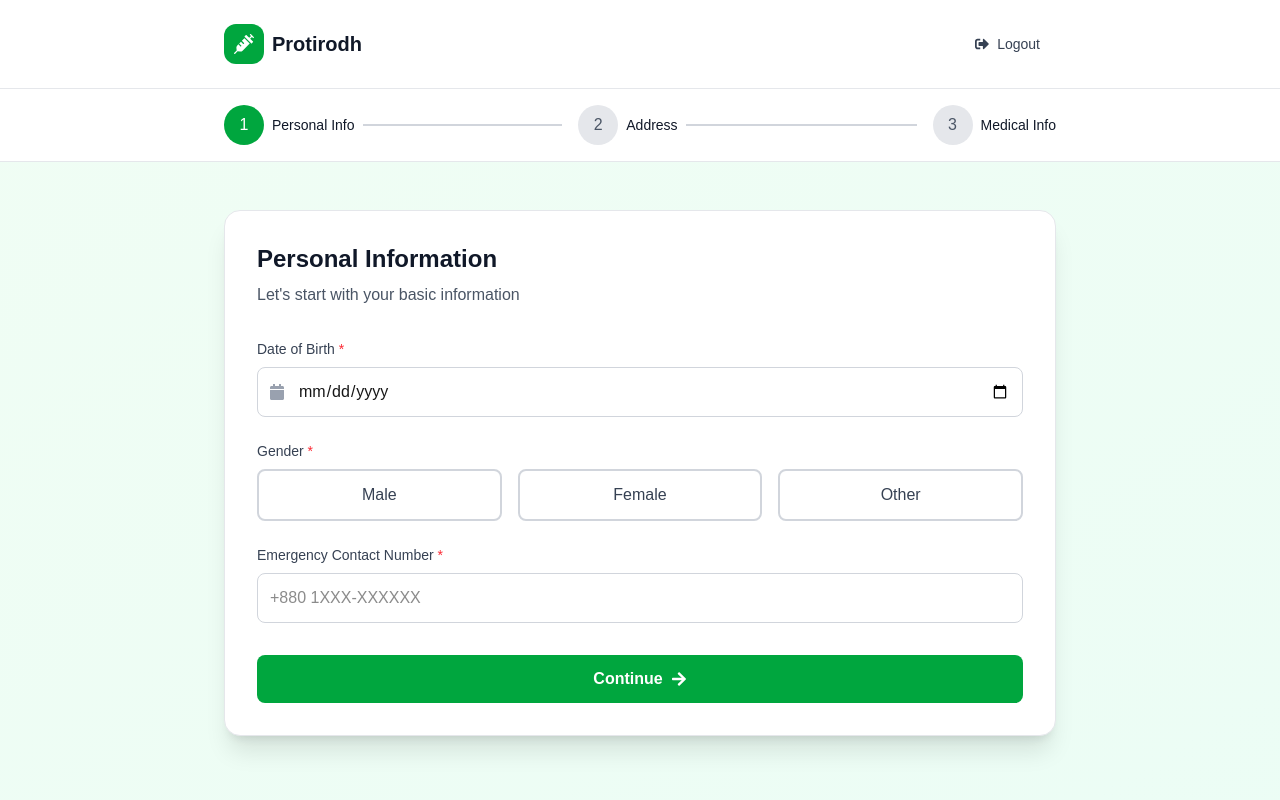
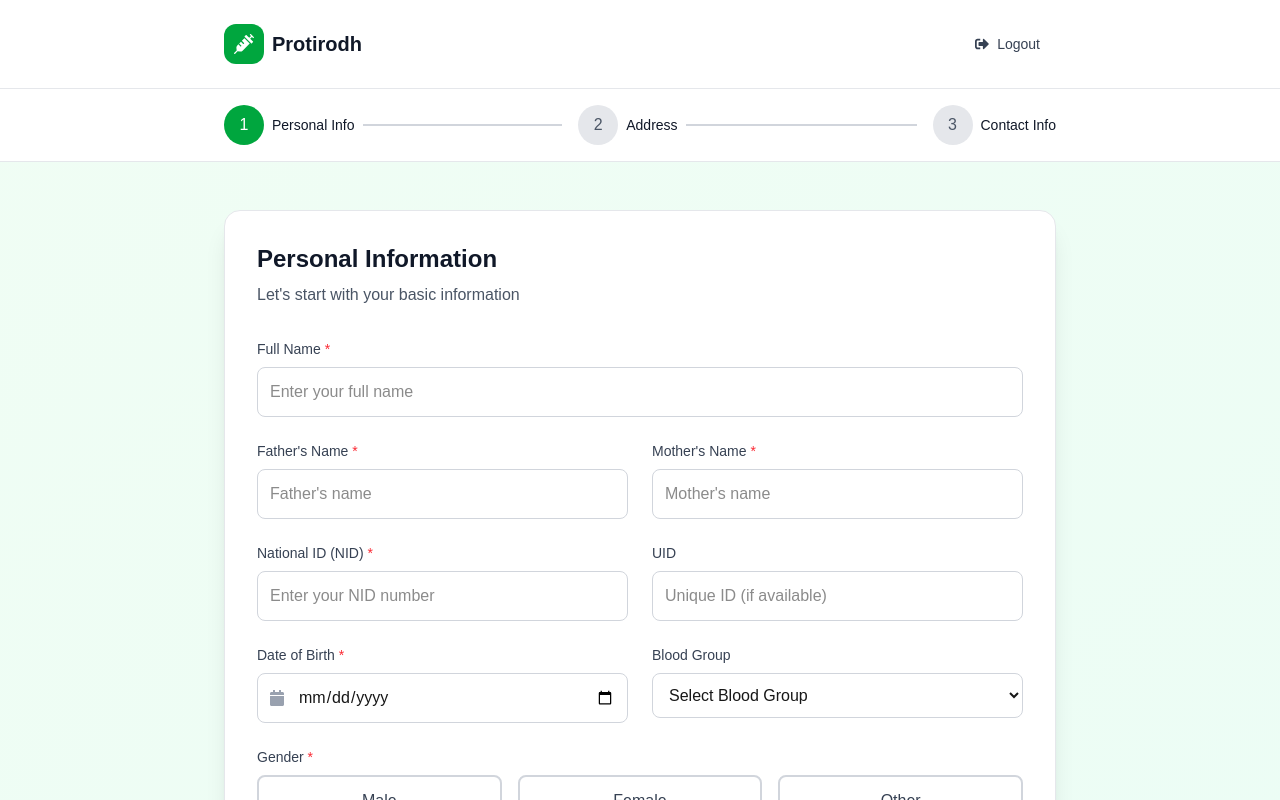
Before and after one commit to NEUB-DevX/protirodh, a Next.js app: page /onboarding in a window 1280 px wide. Shown: the top 800 px of the page. Built offline with nearby package versions, Linux system fonts and the light colour scheme.

Commit message:
Updated MVP

```diff
--- a/app/onboarding/page.tsx
+++ b/app/onboarding/page.tsx
@@ -8,14 +8,23 @@ export default function Onboarding() {
   const router = useRouter();
   const [step, setStep] = useState(1);
   const [formData, setFormData] = useState({
-    dateOfBirth: "",
+    // Personal Information
+    uid: "",
+    nid: "",
+    name: "",
+    dob: "",
     gender: "",
-    address: "",
+    b_group: "",
+    f_name: "",
+    m_name: "",
+    // Contact Information
     division: "",
-    district: "",
+    zila: "",
+    upzila: "",
+    village: "",
+    house: "",
+    // Additional
     emergencyContact: "",
-    medicalConditions: "",
-    allergies: "",
   });
 
   const handleLogout = () => {
@@ -28,7 +37,26 @@ export default function Onboarding() {
     if (step < 3) {
       setStep(step + 1);
     } else {
-      // Complete onboarding
+      // Complete onboarding - save to localStorage
+      const onboardingData = {
+        uid: formData.uid,
+        nid: formData.nid,
+        b_group: formData.b_group,
+        gender: formData.gender,
+        name: formData.name,
+        dob: formData.dob,
+        f_name: formData.f_name,
+        m_name: formData.m_name,
+        contact: {
+          division: formData.division,
+          zila: formData.zila,
+          upzila: formData.upzila,
+          village: formData.village,
+          house: formData.house,
+        },
+      };
+
+      localStorage.setItem("onboardingData", JSON.stringify(onboardingData));
       localStorage.setItem("needsOnboarding", "false");
       localStorage.setItem("onboardingCompleted", "true");
       router.push("/portal");
@@ -105,7 +133,7 @@ export default function Onboarding() {
                 {step > 3 ? <FaCheckCircle /> : "3"}
               </div>
               <div className="hidden sm:block">
-                <p className="text-sm font-medium text-gray-900">Medical Info</p>
+                <p className="text-sm font-medium text-gray-900">Contact Info</p>
               </div>
             </div>
           </div>
@@ -129,6 +157,90 @@ export default function Onboarding() {
               <div className="space-y-6">
                 <div>
                   <label className="mb-2 block text-sm font-medium text-gray-700">
+                    Full Name <span className="text-red-500">*</span>
+                  </label>
+                  <input
+                    type="text"
+                    placeholder="Enter your full name"
+                    value={formData.name}
+                    onChange={(e) =>
+                      setFormData({ ...formData, name: e.target.value })
+                    }
+                    className="block w-full rounded-lg border border-gray-300 py-3 px-3 focus:border-green-500 focus:outline-none focus:ring-1 focus:ring-green-500"
+                    required
+                  />
+                </div>
+
+                <div className="grid gap-6 md:grid-cols-2">
+                  <div>
+                    <label className="mb-2 block text-sm font-medium text-gray-700">
+                      Father&apos;s Name <span className="text-red-500">*</span>
+                    </label>
+                    <input
+                      type="text"
+                      placeholder="Father's name"
+                      value={formData.f_name}
+                      onChange={(e) =>
+                        setFormData({ ...formData, f_name: e.target.value })
+                      }
+                      className="block w-full rounded-lg border border-gray-300 py-3 px-3 focus:border-green-500 focus:outline-none focus:ring-1 focus:ring-green-500"
+                      required
+                    />
+                  </div>
+
+                  <div>
+                    <label className="mb-2 block text-sm font-medium text-gray-700">
+                      Mother&apos;s Name <span className="text-red-500">*</span>
+                    </label>
+                    <input
+                      type="text"
+                      placeholder="Mother's name"
+                      value={formData.m_name}
+                      onChange={(e) =>
+                        setFormData({ ...formData, m_name: e.target.value })
+                      }
+                      className="block w-full rounded-lg border border-gray-300 py-3 px-3 focus:border-green-500 focus:outline-none focus:ring-1 focus:ring-green-500"
+                      required
+                    />
+                  </div>
+                </div>
+
+                <div className="grid gap-6 md:grid-cols-2">
+                  <div>
+                    <label className="mb-2 block text-sm font-medium text-gray-700">
+                      National ID (NID) <span className="text-red-500">*</span>
+                    </label>
+                    <input
+                      type="text"
+                      placeholder="Enter your NID number"
+                      value={formData.nid}
+                      onChange={(e) =>
+                        setFormData({ ...formData, nid: e.target.value })
+                      }
+                      className="block w-full rounded-lg border border-gray-300 py-3 px-3 focus:border-green-500 focus:outline-none focus:ring-1 focus:ring-green-500"
+                      required
+                    />
+                  </div>
+
+                  <div>
+                    <label className="mb-2 block text-sm font-medium text-gray-700">
+                      UID
+                    </label>
+                    <input
+                      type="text"
+                      placeholder="Unique ID (if available)"
+                      value={formData.uid}
+                      onChange={(e) =>
+                        setFormData({ ...formData, uid: e.target.value })
+                      }
+                      className="block w-full rounded-lg border border-gray-300 py-3 px-3 focus:border-green-500 focus:outline-none focus:ring-1 focus:ring-green-500"
+                    />
+                  </div>
+                </div>
+
+                <div className="grid gap-6 md:grid-cols-2">
+                  <div>
+                    <label className="mb-2 block text-sm font-medium text-gray-700">
                       Date of Birth <span className="text-red-500">*</span>
                     </label>
                     <div className="relative">
@@ -137,13 +249,37 @@ export default function Onboarding() {
                       </div>
                       <input
                         type="date"
-                      value={formData.dateOfBirth}
+                        value={formData.dob}
                         onChange={(e) =>
-                        setFormData({ ...formData, dateOfBirth: e.target.value })
+                          setFormData({ ...formData, dob: e.target.value })
                         }
                         className="block w-full rounded-lg border border-gray-300 py-3 pl-10 pr-3 focus:border-green-500 focus:outline-none focus:ring-1 focus:ring-green-500"
                         required
                       />
+                    </div>
+                  </div>
+
+                  <div>
+                    <label className="mb-2 block text-sm font-medium text-gray-700">
+                      Blood Group
+                    </label>
+                    <select
+                      value={formData.b_group}
+                      onChange={(e) =>
+                        setFormData({ ...formData, b_group: e.target.value })
+                      }
+                      className="block w-full rounded-lg border border-gray-300 py-3 px-3 focus:border-green-500 focus:outline-none focus:ring-1 focus:ring-green-500"
+                    >
+                      <option value="">Select Blood Group</option>
+                      <option value="A+">A+</option>
+                      <option value="A-">A-</option>
+                      <option value="B+">B+</option>
+                      <option value="B-">B-</option>
+                      <option value="O+">O+</option>
+                      <option value="O-">O-</option>
+                      <option value="AB+">AB+</option>
+                      <option value="AB-">AB-</option>
+                    </select>
                   </div>
                 </div>
 
@@ -168,22 +304,6 @@ export default function Onboarding() {
                     ))}
                   </div>
                 </div>
-
-                <div>
-                  <label className="mb-2 block text-sm font-medium text-gray-700">
-                    Emergency Contact Number <span className="text-red-500">*</span>
-                  </label>
-                  <input
-                    type="tel"
-                    placeholder="+880 1XXX-XXXXXX"
-                    value={formData.emergencyContact}
-                    onChange={(e) =>
-                      setFormData({ ...formData, emergencyContact: e.target.value })
-                    }
-                    className="block w-full rounded-lg border border-gray-300 py-3 px-3 focus:border-green-500 focus:outline-none focus:ring-1 focus:ring-green-500"
-                    required
-                  />
-                </div>
               </div>
             </div>
           )}
@@ -196,27 +316,6 @@ export default function Onboarding() {
               </div>
 
               <div className="space-y-6">
-                <div>
-                  <label className="mb-2 block text-sm font-medium text-gray-700">
-                    Full Address <span className="text-red-500">*</span>
-                  </label>
-                  <div className="relative">
-                    <div className="pointer-events-none absolute top-3 left-3">
-                      <FaMapMarkerAlt className="text-gray-400" />
-                    </div>
-                    <textarea
-                      placeholder="Enter your complete address"
-                      value={formData.address}
-                      onChange={(e) =>
-                        setFormData({ ...formData, address: e.target.value })
-                      }
-                      rows={3}
-                      className="block w-full rounded-lg border border-gray-300 py-3 pl-10 pr-3 focus:border-green-500 focus:outline-none focus:ring-1 focus:ring-green-500"
-                      required
-                    />
-                  </div>
-                </div>
-
                 <div className="grid gap-6 md:grid-cols-2">
                   <div>
                     <label className="mb-2 block text-sm font-medium text-gray-700">
@@ -244,17 +343,69 @@ export default function Onboarding() {
 
                   <div>
                     <label className="mb-2 block text-sm font-medium text-gray-700">
-                      District <span className="text-red-500">*</span>
+                      Zila (District) <span className="text-red-500">*</span>
                     </label>
                     <input
                       type="text"
                       placeholder="Enter your district"
-                      value={formData.district}
+                      value={formData.zila}
                       onChange={(e) =>
-                        setFormData({ ...formData, district: e.target.value })
+                        setFormData({ ...formData, zila: e.target.value })
                       }
                       className="block w-full rounded-lg border border-gray-300 py-3 px-3 focus:border-green-500 focus:outline-none focus:ring-1 focus:ring-green-500"
                       required
+                    />
+                  </div>
+                </div>
+
+                <div className="grid gap-6 md:grid-cols-2">
+                  <div>
+                    <label className="mb-2 block text-sm font-medium text-gray-700">
+                      Upazila
+                    </label>
+                    <input
+                      type="text"
+                      placeholder="Enter your upazila"
+                      value={formData.upzila}
+                      onChange={(e) =>
+                        setFormData({ ...formData, upzila: e.target.value })
+                      }
+                      className="block w-full rounded-lg border border-gray-300 py-3 px-3 focus:border-green-500 focus:outline-none focus:ring-1 focus:ring-green-500"
+                    />
+                  </div>
+
+                  <div>
+                    <label className="mb-2 block text-sm font-medium text-gray-700">
+                      Village/Area
+                    </label>
+                    <input
+                      type="text"
+                      placeholder="Enter your village or area"
+                      value={formData.village}
+                      onChange={(e) =>
+                        setFormData({ ...formData, village: e.target.value })
+                      }
+                      className="block w-full rounded-lg border border-gray-300 py-3 px-3 focus:border-green-500 focus:outline-none focus:ring-1 focus:ring-green-500"
+                    />
+                  </div>
+                </div>
+
+                <div>
+                  <label className="mb-2 block text-sm font-medium text-gray-700">
+                    House/Holding Number
+                  </label>
+                  <div className="relative">
+                    <div className="pointer-events-none absolute top-3 left-3">
+                      <FaMapMarkerAlt className="text-gray-400" />
+                    </div>
+                    <input
+                      type="text"
+                      placeholder="Enter house/holding number"
+                      value={formData.house}
+                      onChange={(e) =>
+                        setFormData({ ...formData, house: e.target.value })
+                      }
+                      className="block w-full rounded-lg border border-gray-300 py-3 pl-10 pr-3 focus:border-green-500 focus:outline-none focus:ring-1 focus:ring-green-500"
                     />
                   </div>
                 </div>
@@ -265,47 +416,50 @@ export default function Onboarding() {
           {step === 3 && (
             <div>
               <div className="mb-8">
-                <h2 className="mb-2 text-2xl font-bold text-gray-900">Medical Information</h2>
+                <h2 className="mb-2 text-2xl font-bold text-gray-900">Contact & Emergency</h2>
                 <p className="text-gray-600">
-                  Help us provide better care (Optional)
+                  Final step - emergency contact information
                 </p>
               </div>
 
               <div className="space-y-6">
                 <div>
                   <label className="mb-2 block text-sm font-medium text-gray-700">
-                    Known Medical Conditions
+                    Emergency Contact Number <span className="text-red-500">*</span>
                   </label>
-                  <textarea
-                    placeholder="E.g., Diabetes, Hypertension, Asthma (Leave blank if none)"
-                    value={formData.medicalConditions}
+                  <input
+                    type="tel"
+                    placeholder="+880 1XXX-XXXXXX"
+                    value={formData.emergencyContact}
                     onChange={(e) =>
-                      setFormData({ ...formData, medicalConditions: e.target.value })
+                      setFormData({ ...formData, emergencyContact: e.target.value })
                     }
-                    rows={3}
                     className="block w-full rounded-lg border border-gray-300 py-3 px-3 focus:border-green-500 focus:outline-none focus:ring-1 focus:ring-green-500"
+                    required
                   />
-                </div>
-
-                <div>
-                  <label className="mb-2 block text-sm font-medium text-gray-700">
-                    Known Allergies
-                  </label>
-                  <textarea
-                    placeholder="E.g., Penicillin, Eggs, Latex (Leave blank if none)"
-                    value={formData.allergies}
-                    onChange={(e) =>
-                      setFormData({ ...formData, allergies: e.target.value })
-                    }
-                    rows={3}
-                    className="block w-full rounded-lg border border-gray-300 py-3 px-3 focus:border-green-500 focus:outline-none focus:ring-1 focus:ring-green-500"
-                  />
+                  <p className="mt-1 text-xs text-gray-500">
+                    This number will be used in case of emergency
+                  </p>
                 </div>
 
                 <div className="rounded-lg bg-green-50 p-4">
                   <p className="text-sm text-green-900">
-                    <strong>Note:</strong> This information helps vaccination centers provide better care
-                    and identify any potential contraindications. All data is kept confidential.
+                    <strong>Review your information:</strong>
+                  </p>
+                  <div className="mt-3 space-y-1 text-sm text-green-800">
+                    <p><strong>Name:</strong> {formData.name || "Not provided"}</p>
+                    <p><strong>NID:</strong> {formData.nid || "Not provided"}</p>
+                    <p><strong>Date of Birth:</strong> {formData.dob || "Not provided"}</p>
+                    <p><strong>Gender:</strong> {formData.gender || "Not provided"}</p>
+                    <p><strong>Blood Group:</strong> {formData.b_group || "Not provided"}</p>
+                    <p><strong>Division:</strong> {formData.division || "Not provided"}</p>
+                    <p><strong>District:</strong> {formData.zila || "Not provided"}</p>
+                  </div>
+                </div>
+
+                <div className="rounded-lg border border-gray-300 bg-gray-50 p-4">
+                  <p className="text-sm text-gray-700">
+                    <strong>Note:</strong> All information will be kept confidential and used only for vaccination purposes. You can update this information later from your profile settings.
                   </p>
                 </div>
               </div>
--- a/lib/types.ts
+++ b/lib/types.ts
@@ -10,6 +10,29 @@ export type VaccineType =
 export type AppointmentStatus = "scheduled" | "completed" | "cancelled" | "missed";
 
 export type DoseNumber = 1 | 2 | 3 | "booster";
+
+export type BloodGroup = "A+" | "A-" | "B+" | "B-" | "O+" | "O-" | "AB+" | "AB-";
+
+export type Gender = "Male" | "Female" | "Other";
+
+// Onboarding Data Structure
+export interface OnboardingData {
+  uid: string;
+  nid: string;
+  b_group?: BloodGroup;
+  gender: Gender;
+  name: string;
+  dob: string;
+  f_name: string;
+  m_name: string;
+  contact: {
+    division?: string;
+    zila?: string;
+    upzila?: string;
+    village?: string;
+    house?: string;
+  };
+}
 
 export interface Citizen {
   id: string;
```
Lines whose indentation alone changed are shown as unchanged.
